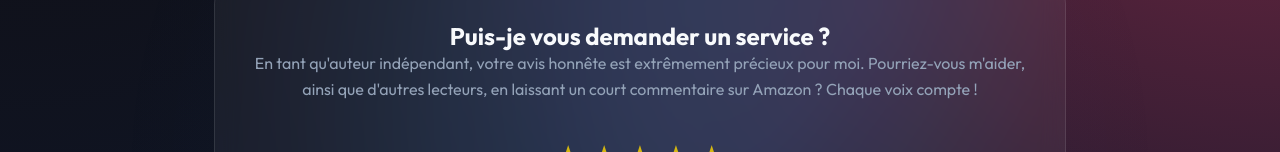
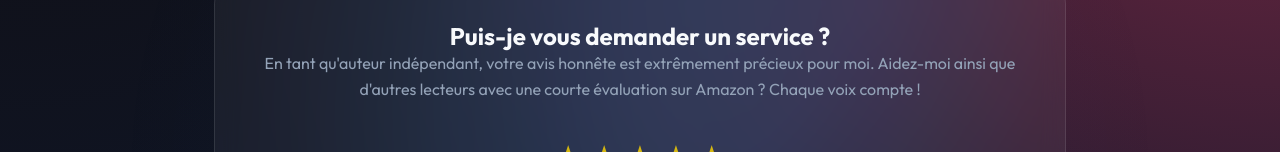
Before and after one commit to BonusEbooks/high-protein-kitchen, a plain HTML site: page french/index.html in a window 1280 px wide. Shown: the part 236-388 px from the top of the page. Drawn offline with Linux system fonts and the light colour scheme.

Commit message:
Deployment: Bonus site for french (Updated)

```diff
--- a/french/index.html
+++ b/french/index.html
@@ -251,7 +251,7 @@
                 <h2>Puis-je vous demander un service ?</h2>
                 <p style="color: var(--text-gray); margin-bottom: 2rem; line-height: 1.6;">
                     En tant qu'auteur indépendant, votre avis honnête est extrêmement précieux pour moi.
-                    Pourriez-vous m'aider, ainsi que d'autres lecteurs, en laissant un court commentaire sur Amazon ?
+                    Aidez-moi ainsi que d'autres lecteurs avec une courte évaluation sur Amazon ?
                     Chaque voix compte !
                 </p>
                 <div class="stars">★★★★★</div>
```
Also changed, not shown: 5 other files.
